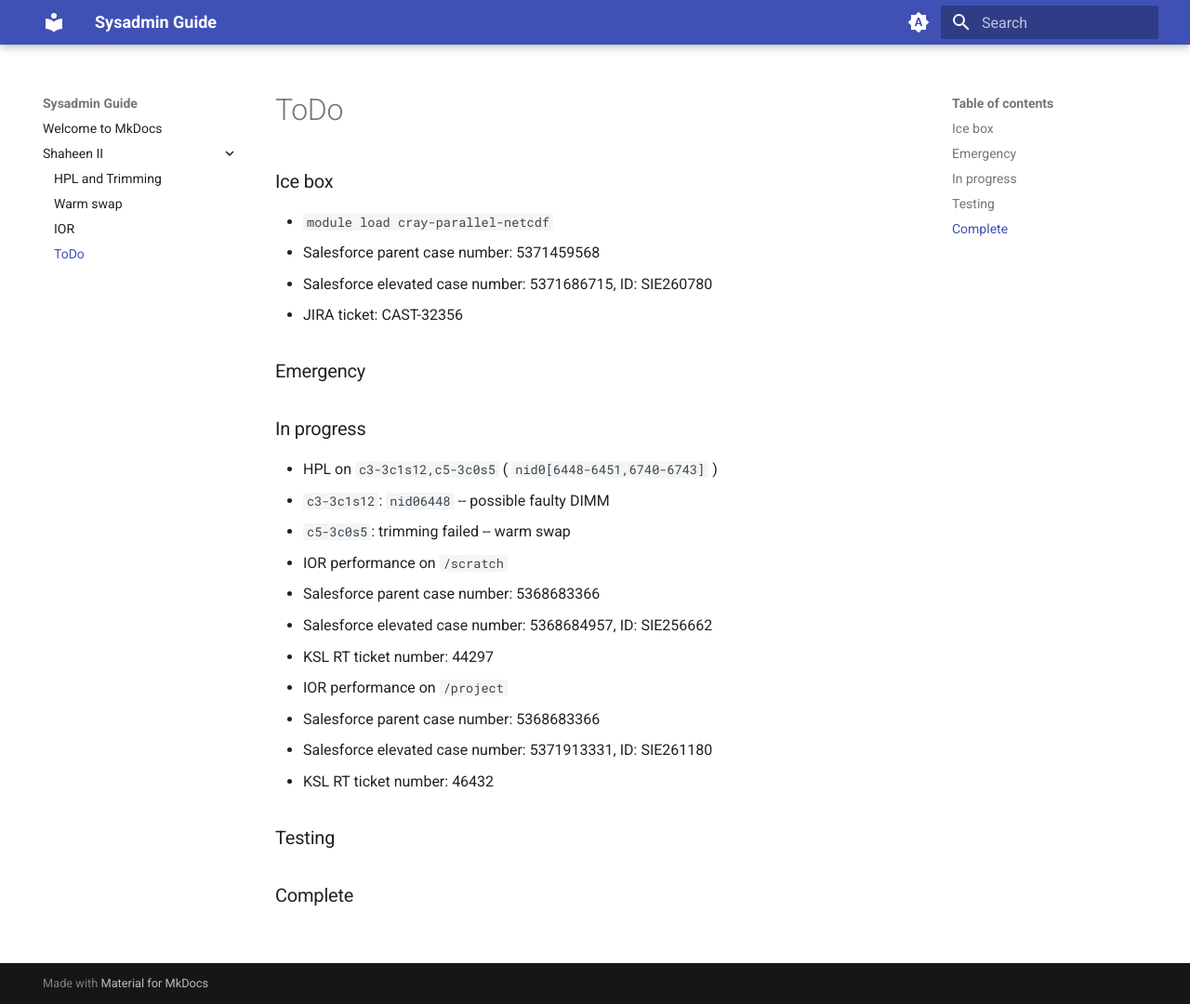
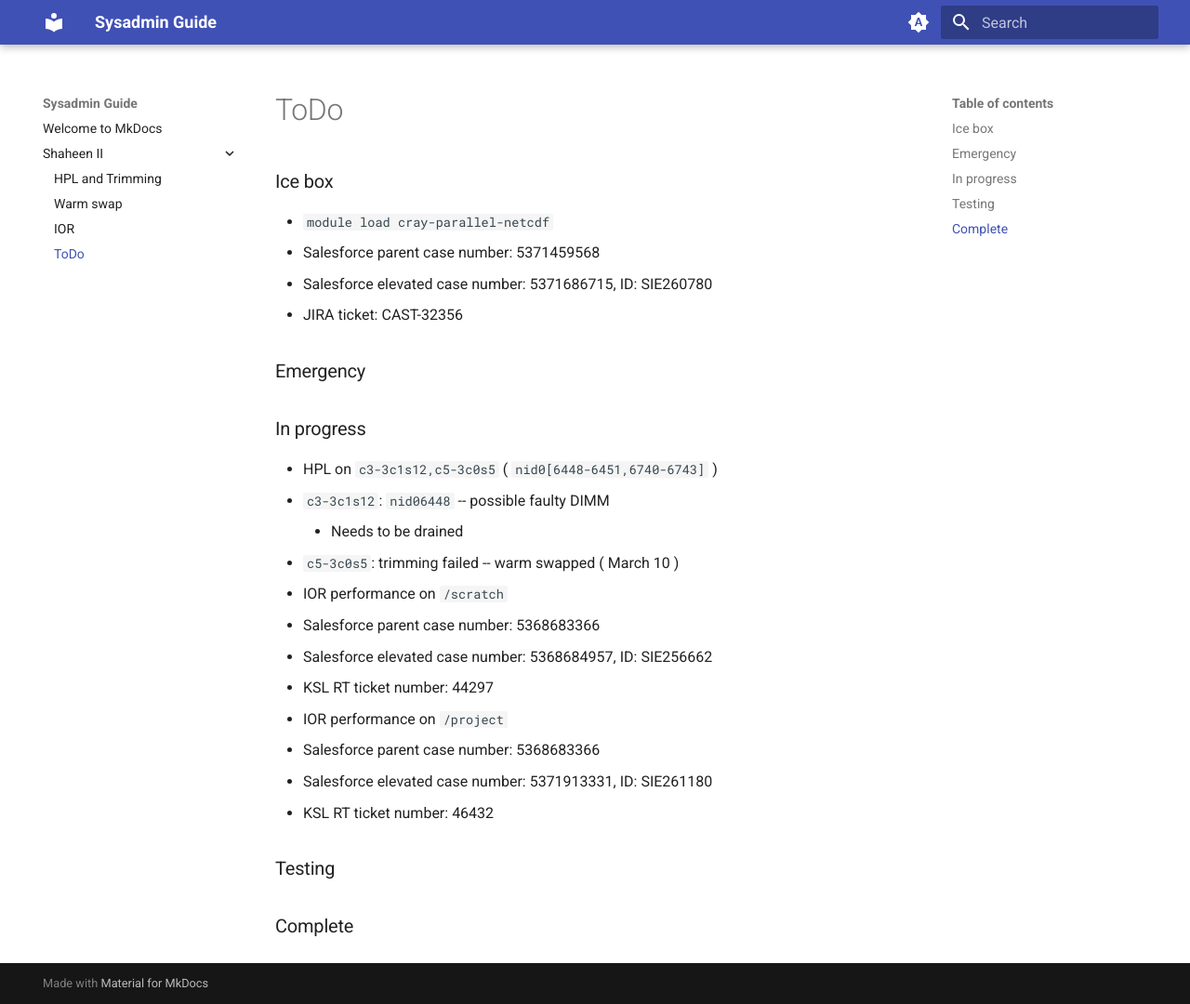
Before and after one commit to farhanma/hpe, an MkDocs documentation site: the page built from docs/shaheen2/todo.md, in a window 1280 px wide and 1080 px high. Shown: the whole window at 93% size. Built offline with MkDocs 1.6.1 and Material for MkDocs 9.7.7, drawn with Linux system fonts in a browser that asks for light colours.

Commit message:
add update on the progress

```diff
--- a/docs/shaheen2/todo.md
+++ b/docs/shaheen2/todo.md
@@ -15,7 +15,8 @@ title: ToDo
 
 - HPL on `c3-3c1s12,c5-3c0s5` ( `nid0[6448-6451,6740-6743]` )
   * `c3-3c1s12`: `nid06448` -- possible faulty DIMM
-  * `c5-3c0s5`: trimming failed -- warm swap
+    * Needs to be drained
+  * `c5-3c0s5`: trimming failed -- warm swapped ( March 10 )
 - IOR performance on `/scratch`
   * Salesforce parent case number: 5368683366
   * Salesforce elevated case number: 5368684957, ID: SIE256662
```
